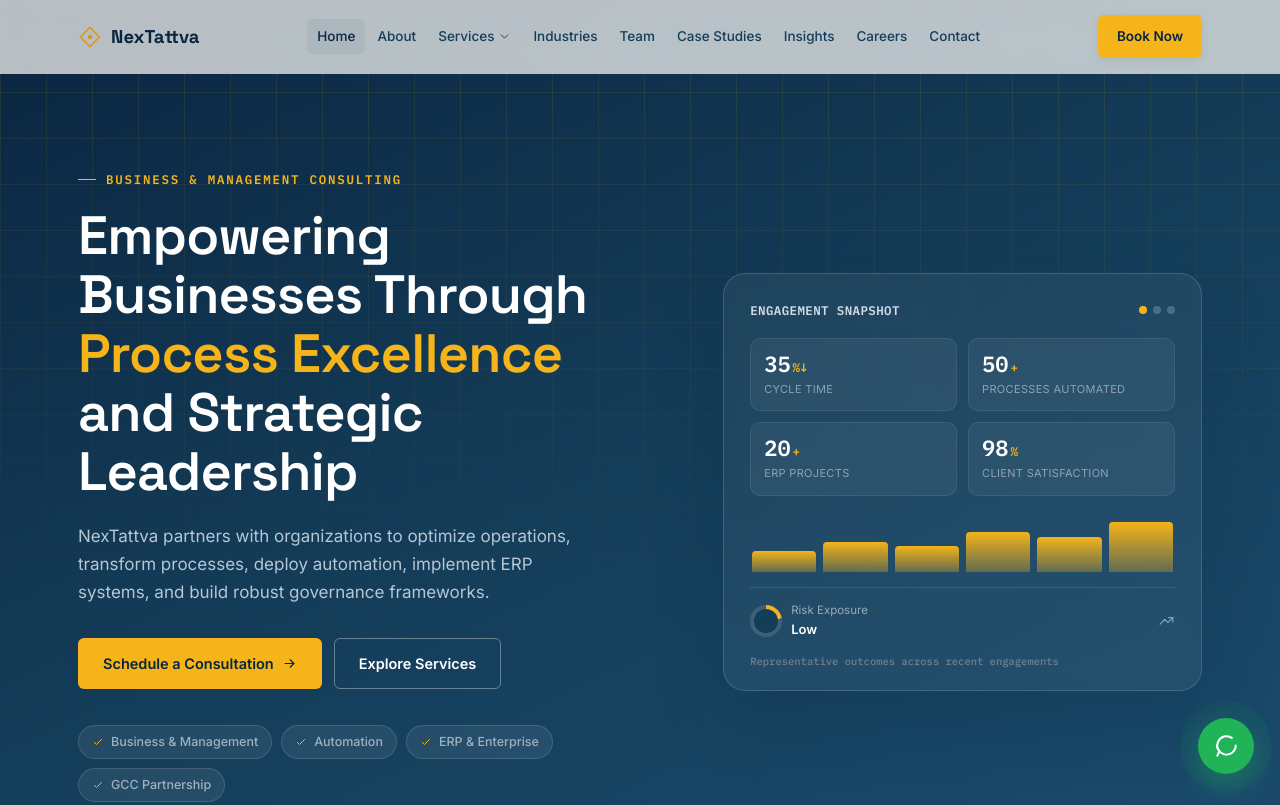
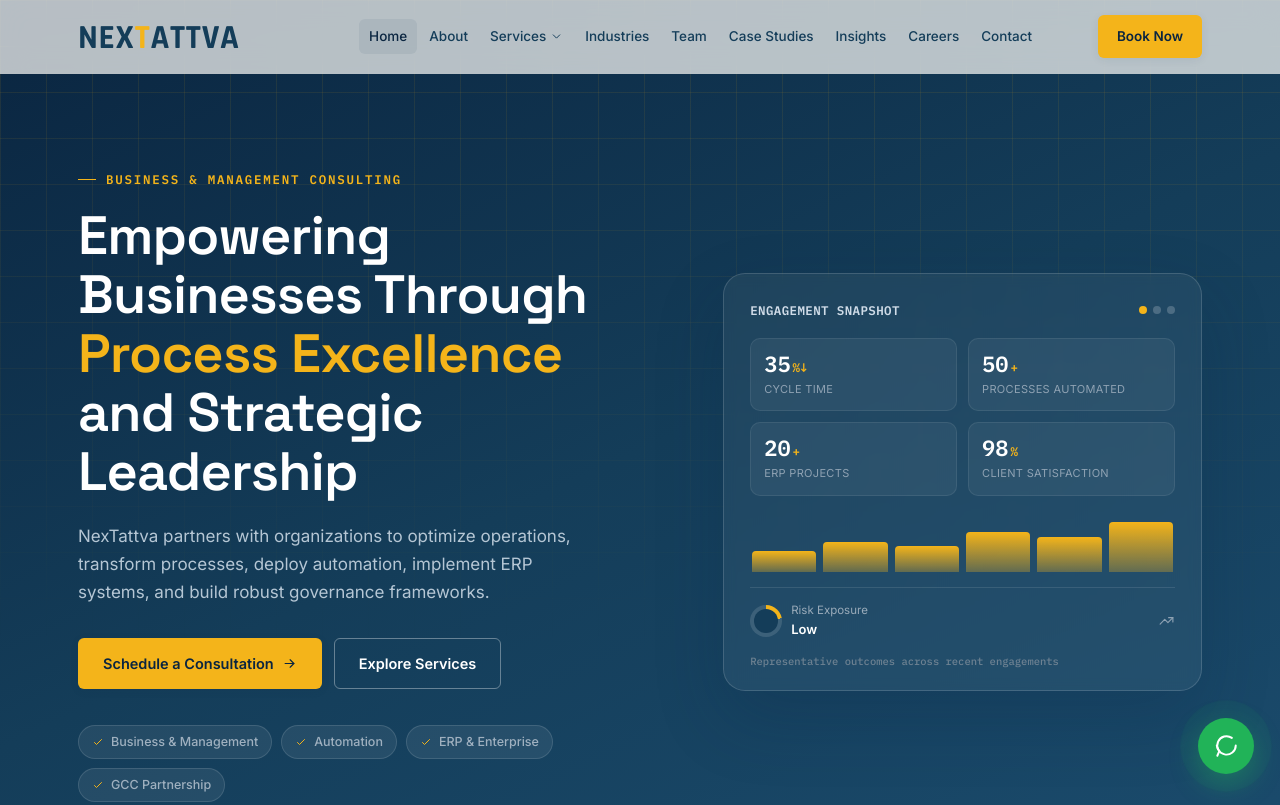
Before and after one commit to CAKaumil/NexTattva, a plain HTML site: page index.html in a window 1280 px wide. Shown: the top 805 px of the page. Drawn offline with Linux system fonts and the light colour scheme.

Commit message:
Update index.html

```diff
--- a/index.html
+++ b/index.html
@@ -11,7 +11,7 @@
 <meta property="og:type" content="website">
 <link rel="preconnect" href="https://fonts.googleapis.com">
 <link rel="preconnect" href="https://fonts.gstatic.com" crossorigin>
-<link href="https://fonts.googleapis.com/css2?family=Space+Grotesk:wght@500;600;700&family=Inter:wght@400;500;600;700&family=IBM+Plex+Mono:wght@500;600&display=swap" rel="stylesheet">
+<link href="https://fonts.googleapis.com/css2?family=Rajdhani:wght@700&family=Space+Grotesk:wght@500;600;700&family=Inter:wght@400;500;600;700&family=IBM+Plex+Mono:wght@500;600&display=swap" rel="stylesheet">
 <style>
 /* ============================================================
    DESIGN TOKENS
@@ -98,8 +98,11 @@ h1,h2,h3,h4{font-family:var(--font-d);color:var(--navy-950);font-weight:600;lett
 .nav{position:fixed;top:0;left:0;right:0;z-index:90;height:var(--nav-h);display:flex;align-items:center;background:rgba(250,250,247,.72);backdrop-filter:blur(14px);-webkit-backdrop-filter:blur(14px);border-bottom:1px solid transparent;transition:background .3s var(--ease),border-color .3s var(--ease),box-shadow .3s var(--ease);}
 .nav.is-scrolled{background:rgba(250,250,247,.94);border-color:var(--gray-200);box-shadow:0 2px 24px rgba(10,37,64,.06);}
 .nav .wrap{display:flex;align-items:center;justify-content:space-between;width:100%;}
-.brand{display:flex;align-items:center;gap:9px;font-family:var(--font-d);font-weight:700;font-size:18.5px;color:var(--navy-950);flex-shrink:0;}
-.brand .mark{width:24px;height:24px;color:var(--gold-600);}
+/* LOGO WORDMARK — matches uploaded PNG */
+.brand{display:flex;align-items:center;flex-shrink:0;text-decoration:none;}
+.brand .mark{display:none;} /* hide old diamond icon */
+.logo-svg{height:34px;width:auto;display:block;}
+.foot-brand .logo-svg .logo-dark{fill:var(--white);}
 
 /* Desktop nav links */
 .nav-links{display:flex;align-items:center;gap:2px;}
@@ -390,8 +393,6 @@ footer{background:var(--navy-950);color:#8fa2b3;padding:clamp(52px,7vw,80px) 0 0
 .foot-grid{display:grid;grid-template-columns:1.4fr 1fr 1fr 1fr 1.1fr;gap:28px;padding-bottom:42px;border-bottom:1px solid rgba(255,255,255,.08);}
 @media(max-width:900px){.foot-grid{grid-template-columns:1fr 1fr;}}
 @media(max-width:520px){.foot-grid{grid-template-columns:1fr;}}
-.foot-brand .brand{color:var(--white);}
-.foot-brand .brand .mark{color:var(--gold-500);}
 .foot-brand p{margin-top:13px;font-size:13.5px;max-width:250px;color:#7e92a3;}
 .foot-social{display:flex;gap:9px;margin-top:18px;}
 .foot-social a{width:33px;height:33px;border-radius:50%;border:1px solid rgba(255,255,255,.18);display:flex;align-items:center;justify-content:center;font-size:12px;font-weight:600;font-family:var(--font-m);color:#cfdbe6;transition:background .2s var(--ease),border-color .2s var(--ease);}
@@ -481,7 +482,13 @@ footer{background:var(--navy-950);color:#8fa2b3;padding:clamp(52px,7vw,80px) 0 0
      ============================================================ -->
 <header class="nav" id="siteNav">
   <div class="wrap">
-    <a href="#home" class="brand"><svg class="mark"><use href="#i-diamond"/></svg>NexTattva</a>
+    <a href="#home" class="brand" aria-label="NexTattva – Home">
+      <svg class="logo-svg" viewBox="0 0 318 48" xmlns="http://www.w3.org/2000/svg" aria-hidden="true">
+        <text y="40" font-family="'Rajdhani', 'Space Grotesk', sans-serif" font-weight="700" font-size="48" letter-spacing="1">
+          <tspan class="logo-dark" fill="#143d59">NEX</tspan><tspan fill="#f4b41a">T</tspan><tspan class="logo-dark" fill="#143d59">ATTVA</tspan>
+        </text>
+      </svg>
+    </a>
 
     <nav class="nav-links" id="navLinks" role="navigation" aria-label="Main navigation">
       <a href="#home">Home</a>
@@ -1048,7 +1055,13 @@ footer{background:var(--navy-950);color:#8fa2b3;padding:clamp(52px,7vw,80px) 0 0
   <div class="wrap">
     <div class="foot-grid">
       <div class="foot-brand">
-        <a href="#home" class="brand"><svg class="mark"><use href="#i-diamond"/></svg>NexTattva</a>
+        <a href="#home" class="brand" aria-label="NexTattva – Home">
+          <svg class="logo-svg" viewBox="0 0 318 48" xmlns="http://www.w3.org/2000/svg" aria-hidden="true">
+            <text y="40" font-family="'Rajdhani', 'Space Grotesk', sans-serif" font-weight="700" font-size="48" letter-spacing="1">
+              <tspan fill="#ffffff">NEX</tspan><tspan fill="#f4b41a">T</tspan><tspan fill="#ffffff">ATTVA</tspan>
+            </text>
+          </svg>
+        </a>
         <p>Transforming Processes. Strengthening Businesses. Driving Sustainable Growth.</p>
         <div class="foot-social">
           <a href="#" aria-label="LinkedIn">in</a>
```
